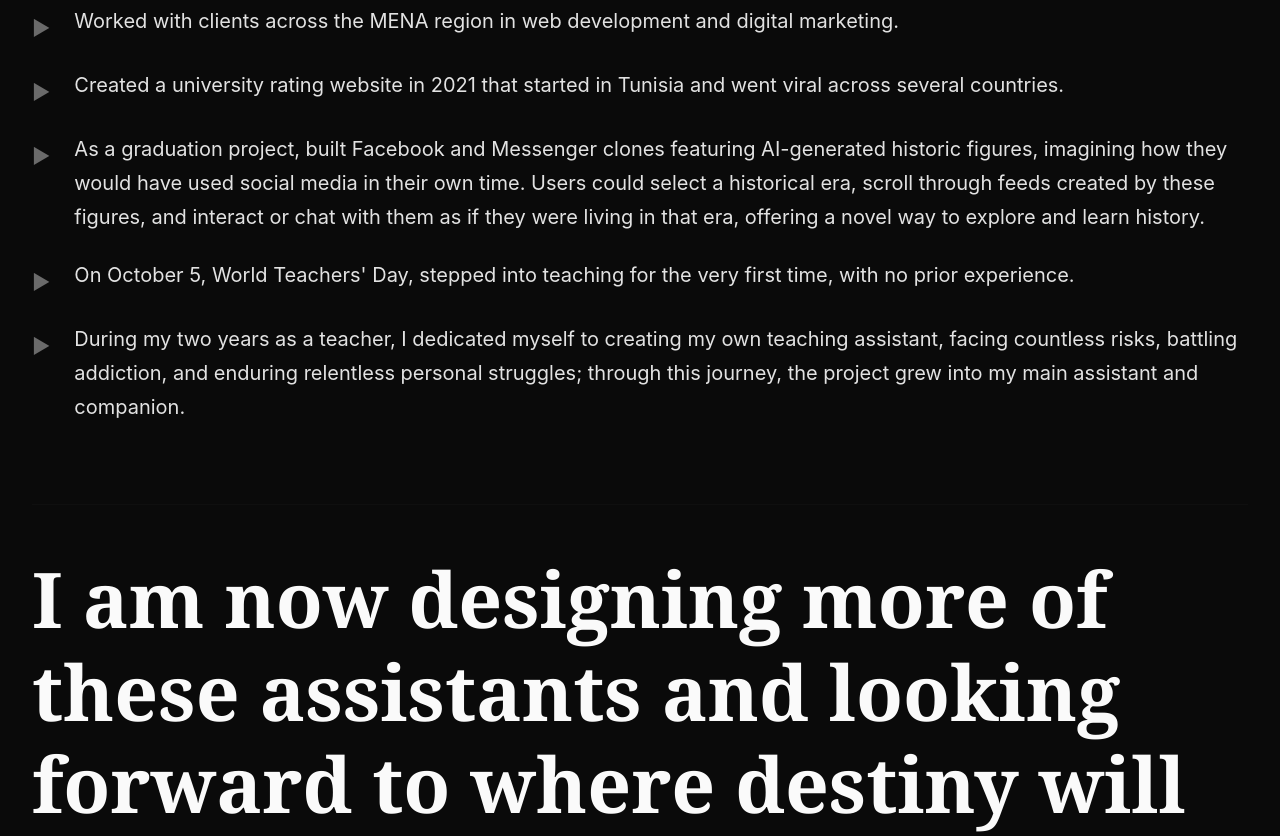
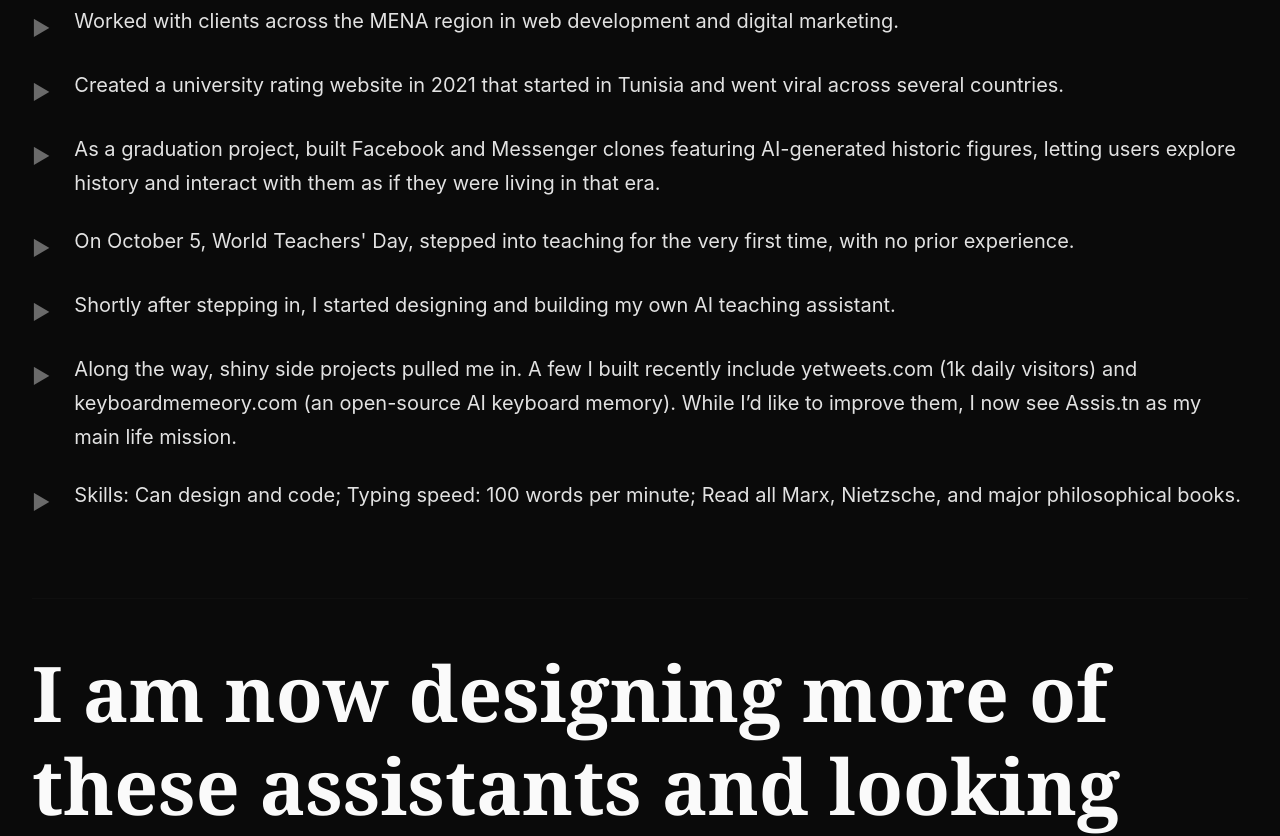
Before and after one commit to yassincodes/moyassin, a React (Vite) app: page / in a window 1280 px wide. Shown: the part 760-1596 px from the top of the page. Built offline with nearby package versions, Linux system fonts and the light colour scheme.

Commit message:
Update App.jsx

```diff
--- a/src/App.jsx
+++ b/src/App.jsx
@@ -6,7 +6,10 @@ import "./App.css"
 
 function ThemeToggle({ theme, setTheme }) {
   return (
-    <button onClick={() => setTheme(theme === "light" ? "dark" : "light")} className="theme-toggle">
+    <button
+      onClick={() => setTheme(theme === "light" ? "dark" : "light")}
+      className="theme-toggle"
+    >
       <Sun className={`icon sun-icon ${theme === "dark" ? "hidden" : ""}`} />
       <Moon className={`icon moon-icon ${theme === "dark" ? "" : "hidden"}`} />
       <span className="sr-only">Toggle theme</span>
@@ -37,6 +40,19 @@ function App() {
       localStorage.setItem("theme", theme)
     }
   }, [theme])
+
+  const bioTexts = [
+    "Taught English online by building multiple websites and platforms, including the LearnEnglish Facebook page, the largest English teaching page in the Arab world at the time, helping nearly 100,000 people learn English when I was 16 years old.",
+    "In 2019, graduated high school as a mathematics student.",
+    "Attended Teachers' College, and at the same time, taught myself how to code by hacking into Scrimba.com and gaining access to one year of courses for free. Later built more than 100 websites to strengthen coding skills.",
+    "Worked with clients across the MENA region in web development and digital marketing.",
+    "Created a university rating website in 2021 that started in Tunisia and went viral across several countries.",
+    "As a graduation project, built Facebook and Messenger clones featuring AI-generated historic figures, letting users explore history and interact with them as if they were living in that era.",
+    "On October 5, World Teachers' Day, stepped into teaching for the very first time, with no prior experience.",
+    "Shortly after stepping in, I started designing and building my own AI teaching assistant.",
+    "Along the way, shiny side projects pulled me in. A few I built recently include yetweets.com (1k daily visitors) and keyboardmemeory.com (an open-source AI keyboard memory). While I’d like to improve them, I now see Assis.tn as my main life mission.",
+    "Skills: Can design and code; Typing speed: 100 words per minute; Read all Marx, Nietzsche, and major philosophical books."
+  ]
 
   return (
     <div className={`app ${theme}`}>
@@ -77,16 +93,7 @@ function App() {
 
           <section className="bio-section">
             <div className="bio-items">
-              {[
-                "Taught English online by building multiple websites and platforms, including the LearnEnglish Facebook page, the largest English teaching page in the Arab world at the time, helping nearly 100,000 people learn English when I was 16 years old.",
-                "In 2019, graduated high school as a mathematics student.",
-                "Attended Teachers' College, and at the same time, taught myself how to code by hacking into Scrimba.com and gaining access to one year of courses for free. Later built more than 100 websites to strengthen coding skills.",
-                "Worked with clients across the MENA region in web development and digital marketing.",
-                "Created a university rating website in 2021 that started in Tunisia and went viral across several countries.",
-                "As a graduation project, built Facebook and Messenger clones featuring AI-generated historic figures, imagining how they would have used social media in their own time. Users could select a historical era, scroll through feeds created by these figures, and interact or chat with them as if they were living in that era, offering a novel way to explore and learn history.",
-                "On October 5, World Teachers' Day, stepped into teaching for the very first time, with no prior experience.",
-                "During my two years as a teacher, I dedicated myself to creating my own teaching assistant, facing countless risks, battling addiction, and enduring relentless personal struggles; through this journey, the project grew into my main assistant and companion.",
-              ].map((text, index) => (
+              {bioTexts.map((text, index) => (
                 <div
                   key={index}
                   className={`bio-item ${isVisible ? "visible" : ""}`}
@@ -109,7 +116,7 @@ function App() {
                   Reach me via <a href="mailto:contact@moyass.in">contact@moyass.in</a>
                 </p>
                 <p>
-                  or explore my assistant at <a href="https://yassin.assis.tn">yassin.assis.tn</a>
+                  Or explore my assistant at <a href="https://yassin.assis.tn">yassin.assis.tn</a>
                 </p>
                 <p>
                   <a href="https://facebook.com/moyassin">facebook: /moyassin</a>
```
